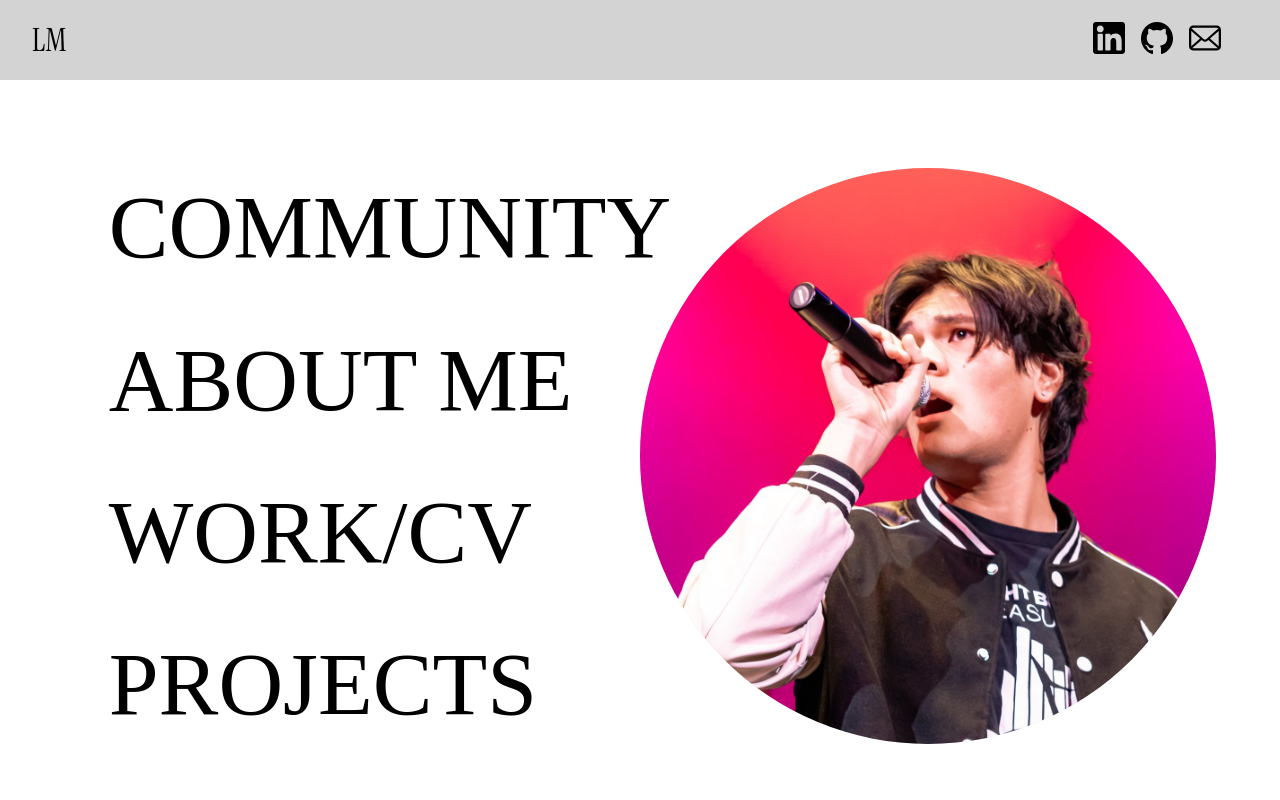
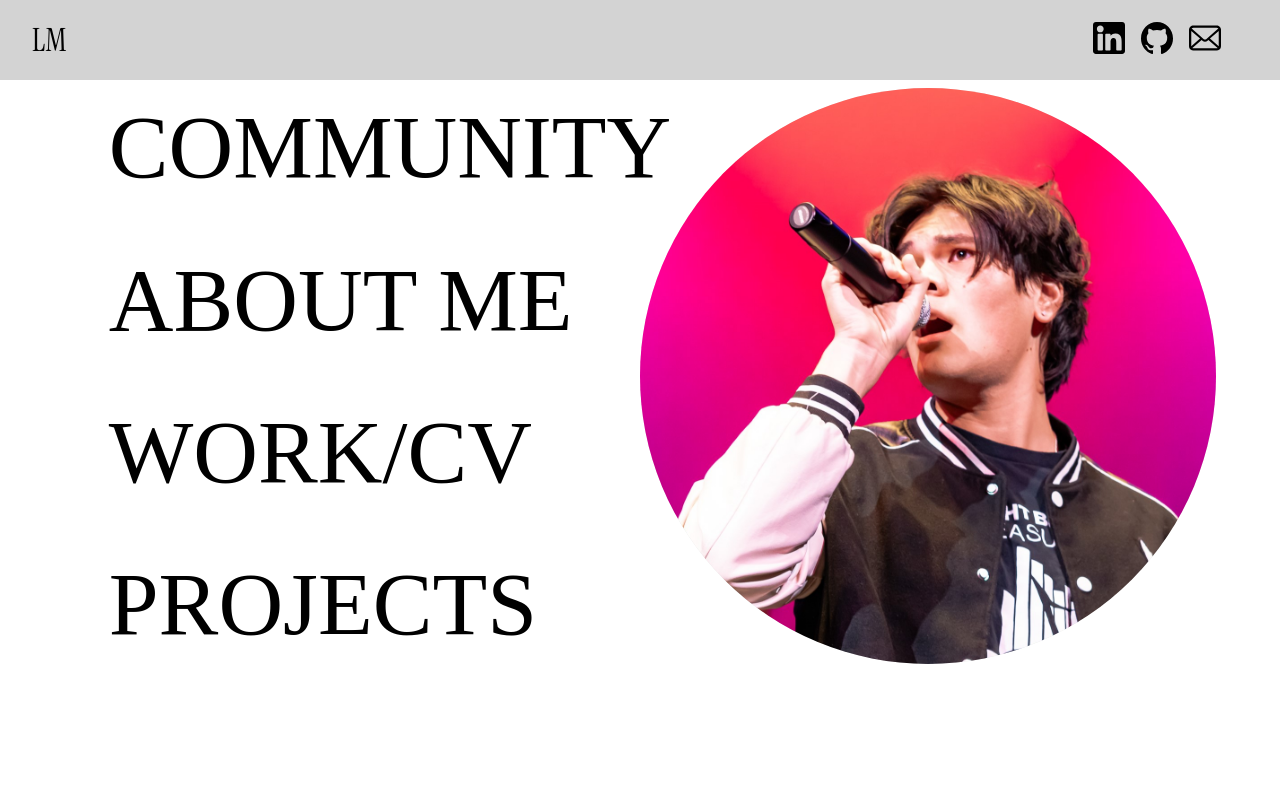
Before and after one commit to Logan-Mui/Web-Portfolio, a React (Vite) app: page / in a window 1280 px wide. Shown: the top 800 px of the page. Built offline with nearby package versions, Linux system fonts and the light colour scheme.

Commit message:
fixing positioning so i can finally be snappy

```diff
--- a/src/styles/styles.css
+++ b/src/styles/styles.css
@@ -26,15 +26,13 @@ a:visited {
   scroll-snap-type: y mandatory;
   overflow-y: scroll;
   overscroll-behavior: contain;
-  height: 100vh;
-  height: 100dvh;
+  padding-top: 10vh;
+  height: 90vh;
+  height: 90dvh;
 }
 
 .Page {
-  height:90vh;
-  height:90dvh;
-  padding-top: 10vh;
-  padding-top: 10dvh;
+  height:100%;
   width:100%;
   flex:1;
   display: flex;
```
